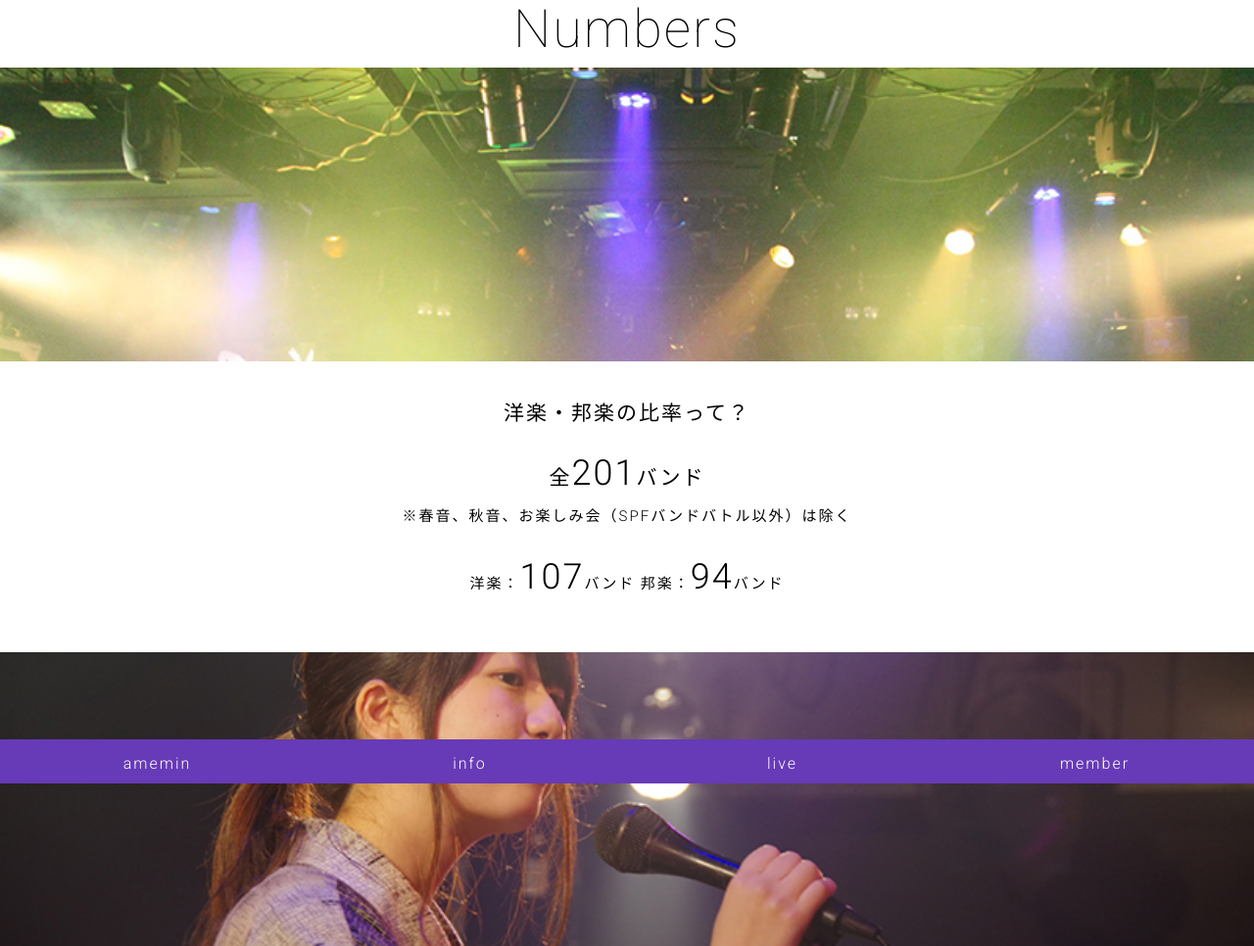
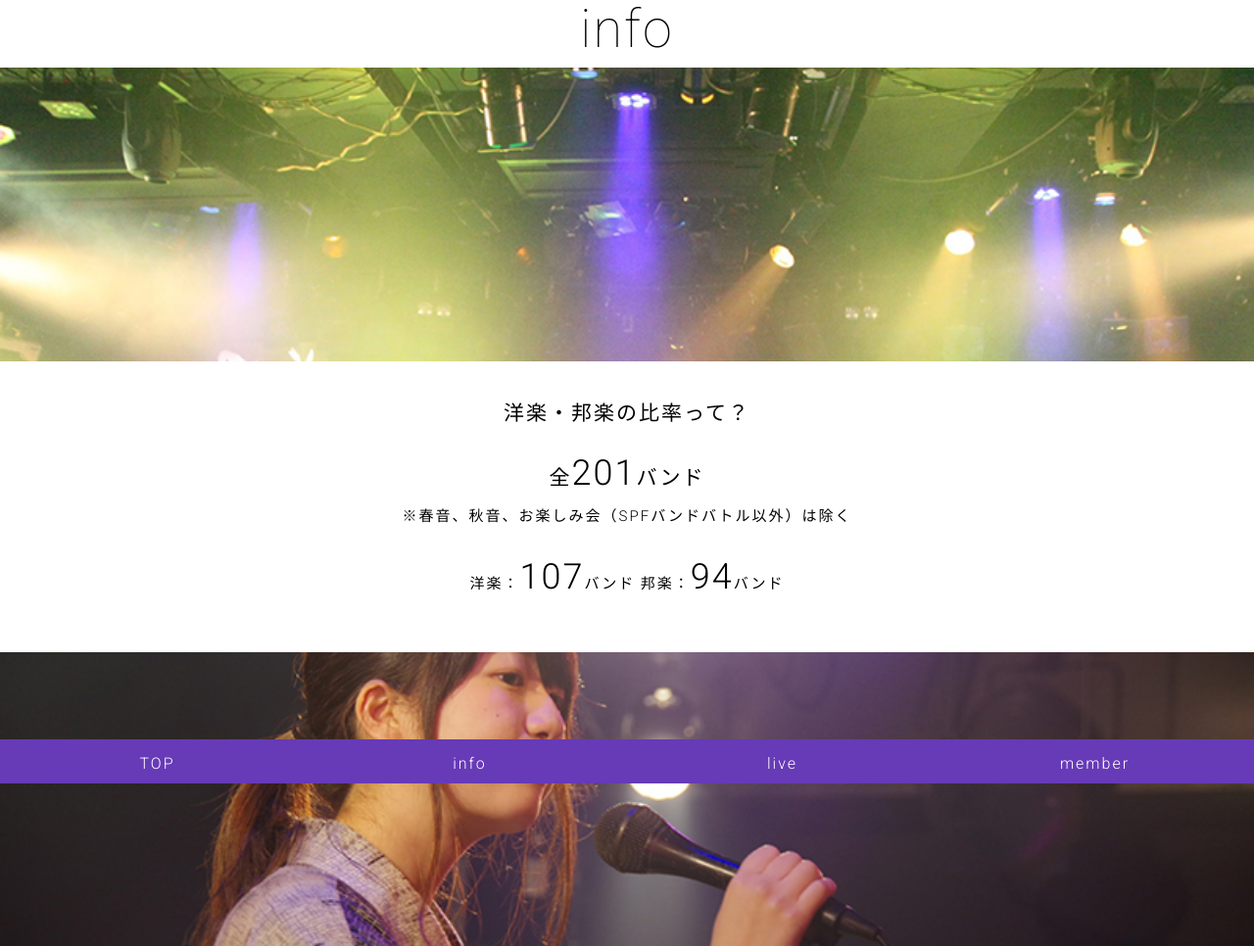
Before and after one commit to amemin-web/amemin-web.github.io, a plain HTML site: page info.html in a window 1280 px wide. Shown: the top 966 px of the page at 98% size. Drawn offline with nearby package versions, Linux system fonts and the light colour scheme; a web font is replaced by a local one.

Commit message:
gnavi-top

```diff
--- a/info.html
+++ b/info.html
@@ -22,7 +22,7 @@
 <body>
   <div id="wrapper">
       <header class="header">
-        <h1 class="site-title black-text">Numbers</h1>
+        <h1 class="site-title black-text">info</h1>
       </header>
       <div class="parallax-container">
         <div class="parallax"><img src="images/live/live_06.jpg"></div>
@@ -67,7 +67,7 @@
        </div>
       </div>
       <footer id="gnavi-sp">
-        <a href="https://amemin-web.github.io/">amemin</a>
+        <a href="https://amemin-web.github.io/">TOP</a>
         <a href="https://amemin-web.github.io/info">info</a>
         <a href="https://amemin-web.github.io/live">live</a>
         <a href="https://amemin-web.github.io/member">member</a>
```
Also changed, not shown: index.html (+1 -1 lines), live.html (+1 -1 lines), member.html (+1 -1 lines).
